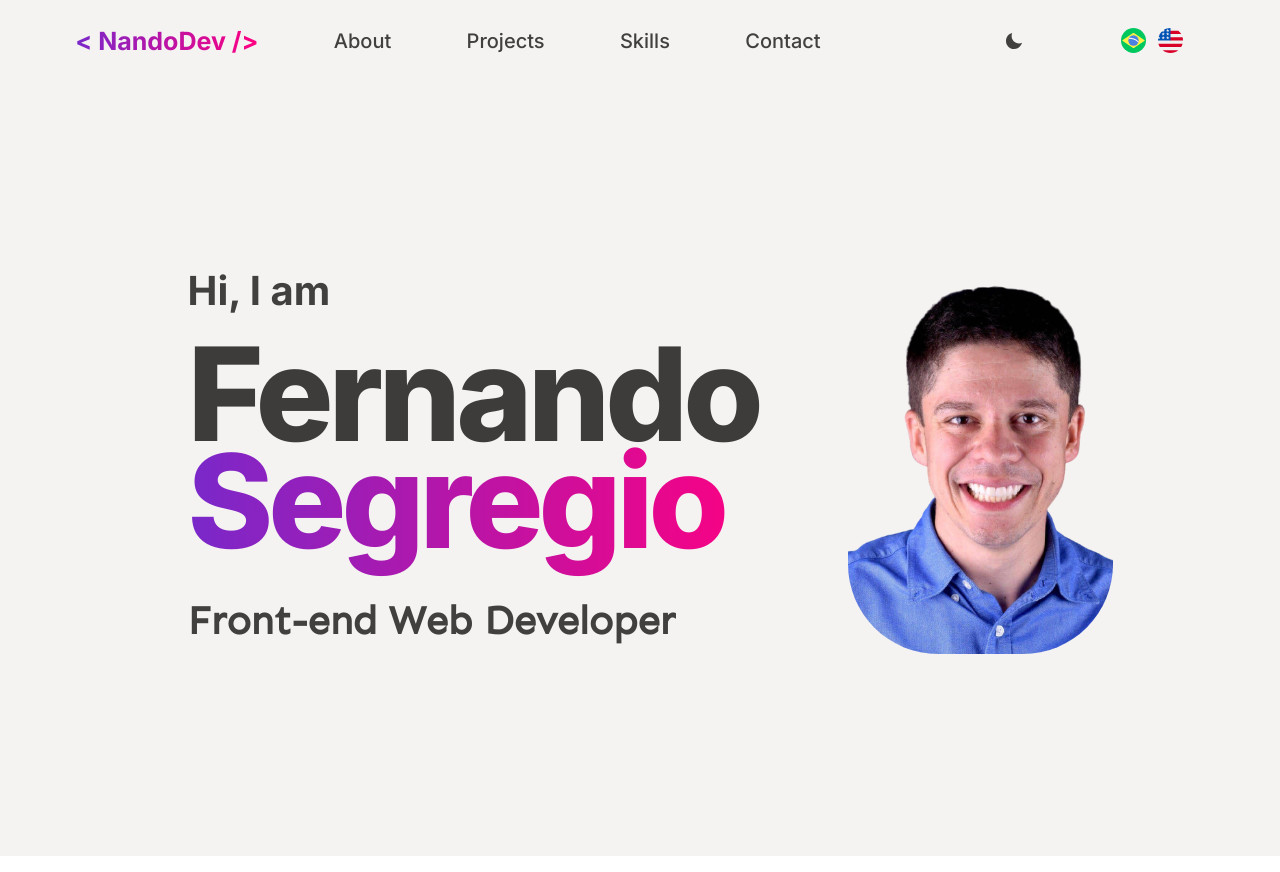
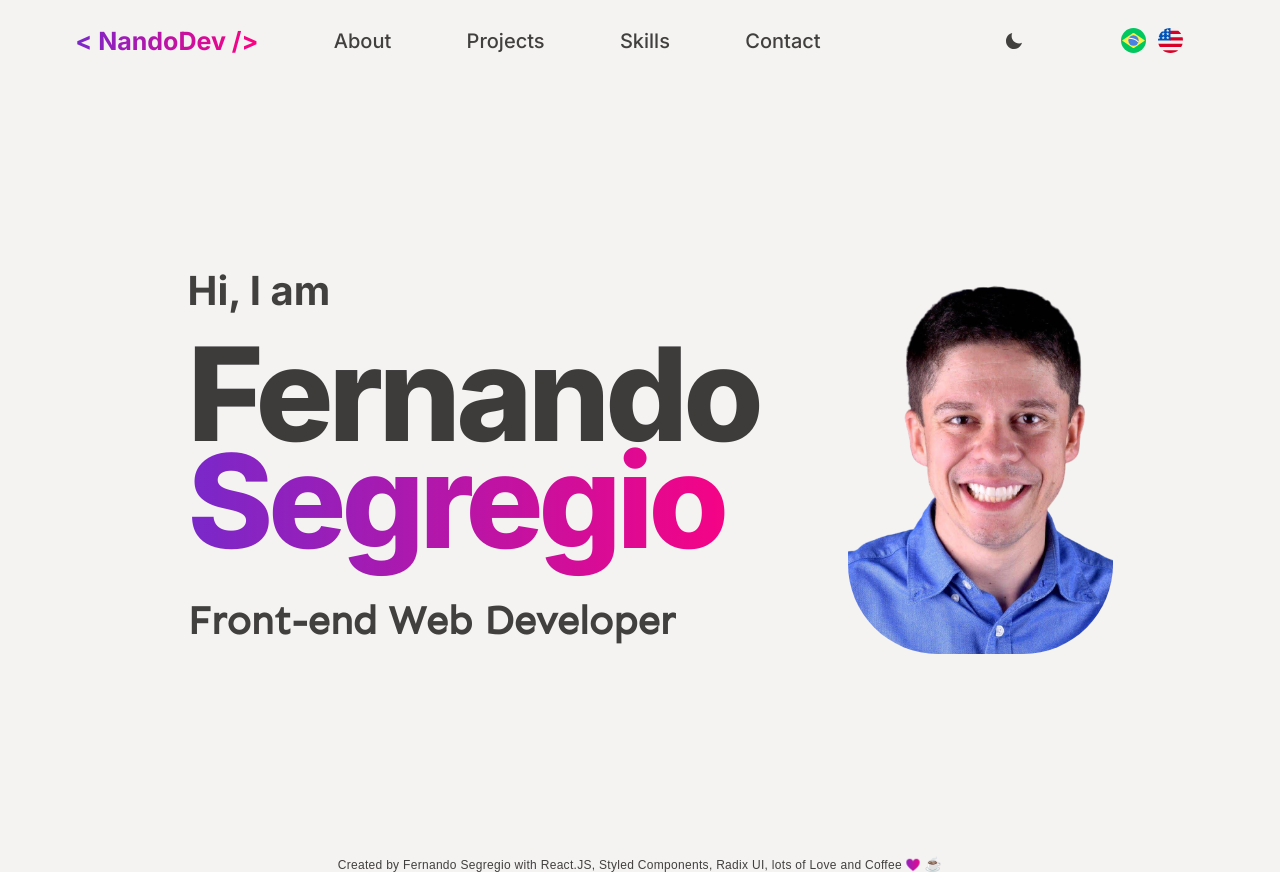
Before and after one commit to FernandoSegregio/dev, a React (Vite) app: page / in a window 1280 px wide. Built offline with nearby package versions, Linux system fonts and the light colour scheme.

Commit message:
feat: adiciona footer com seu devido styled component e renderiza no App.

```diff
--- a/src/App.jsx
+++ b/src/App.jsx
@@ -1,4 +1,5 @@
 import React from 'react';
+import Footer from './components/footer/Footer';
 import Header from './components/header/Header';
 import SectionMain from './components/section/SectionMain';
 import PortfolioProvider from './context/PortfolioProvider';
@@ -10,6 +11,7 @@ function App() {
       <GlobalStyle />
       <Header />
       <SectionMain />
+      <Footer />
     </PortfolioProvider>
   );
 }
--- /dev/null
+++ b/src/components/footer/Footer.jsx
@@ -0,0 +1,23 @@
+import React, { useContext } from 'react';
+import { ThemeProvider } from 'styled-components';
+import FooterStyle from './style';
+import { dark, light } from '../../style/theme/theme';
+import PortfolioContext from '../../context/PortfolioContext';
+import languageData from '../../support/languageData';
+
+export default function Footer() {
+  const { language, theme } = useContext(PortfolioContext);
+  return (
+    <ThemeProvider theme={theme === 'dark' ? dark : light}>
+      <FooterStyle>
+        <h4>
+          {language === 'pt-BR'
+            ? languageData.textFooter.pt
+            : languageData.textFooter.en}
+          <span className="heart"> 💜 </span>
+          <span className="coffee">☕ </span>
+        </h4>
+      </FooterStyle>
+    </ThemeProvider>
+  );
+}
--- /dev/null
+++ b/src/components/footer/style.js
@@ -0,0 +1,54 @@
+import styled from 'styled-components';
+
+const FooterStyle = styled.footer`
+  display: flex;
+  justify-content: center;
+  background-color: ${(props) => props.theme.background};
+  color: ${(props) => props.theme.text};
+  font-size: 12px;
+  width: 100%;
+
+  h4 {
+    font-family: sans-serif;
+    font-weight: 300;
+    letter-spacing: 0.3px;
+  }
+
+  .heart {
+    animation: changeHeartColor 8s infinite;
+  }
+
+  .coffee {
+    font-size: 14px;
+  }
+
+  @keyframes changeHeartColor {
+    0% {
+      background-image: linear-gradient(to right, #007cf0, #00dfd8);
+      color: black;
+      background-clip: text;
+      -webkit-background-clip: text;
+
+      -webkit-text-fill-color: transparent;
+    }
+    100% {
+      background-image: linear-gradient(to right, #7928ca, #ff0080);
+      color: black;
+      background-clip: text;
+      -webkit-background-clip: text;
+
+      -webkit-text-fill-color: transparent;
+    }
+  }
+
+  @media (max-width: 800px) {
+    padding: 15px;
+
+    h4 {
+      text-align: center;
+    }
+  }
+
+`;
+
+export default FooterStyle;
--- a/src/support/languageData.js
+++ b/src/support/languageData.js
@@ -13,6 +13,10 @@ const languageData = {
   altFlagBrazil: { pt: 'Bandeira Brasil', en: 'Flag Brazil' },
   altFlagEUA: { pt: 'Bandeira EUA', en: 'Flag EUA' },
   altPhoto: { pt: 'Foto Fernando Segregio', en: 'Photo Fernando Segregio' },
+  textFooter: {
+    pt: 'Criado por Fernando Segregio com React.JS, Styled Components, Radix UI, muito Amor e Café',
+    en: 'Created by Fernando Segregio with React.JS, Styled Components, Radix UI, lots of Love and Coffee',
+  },
 };
 
 export default languageData;
```
